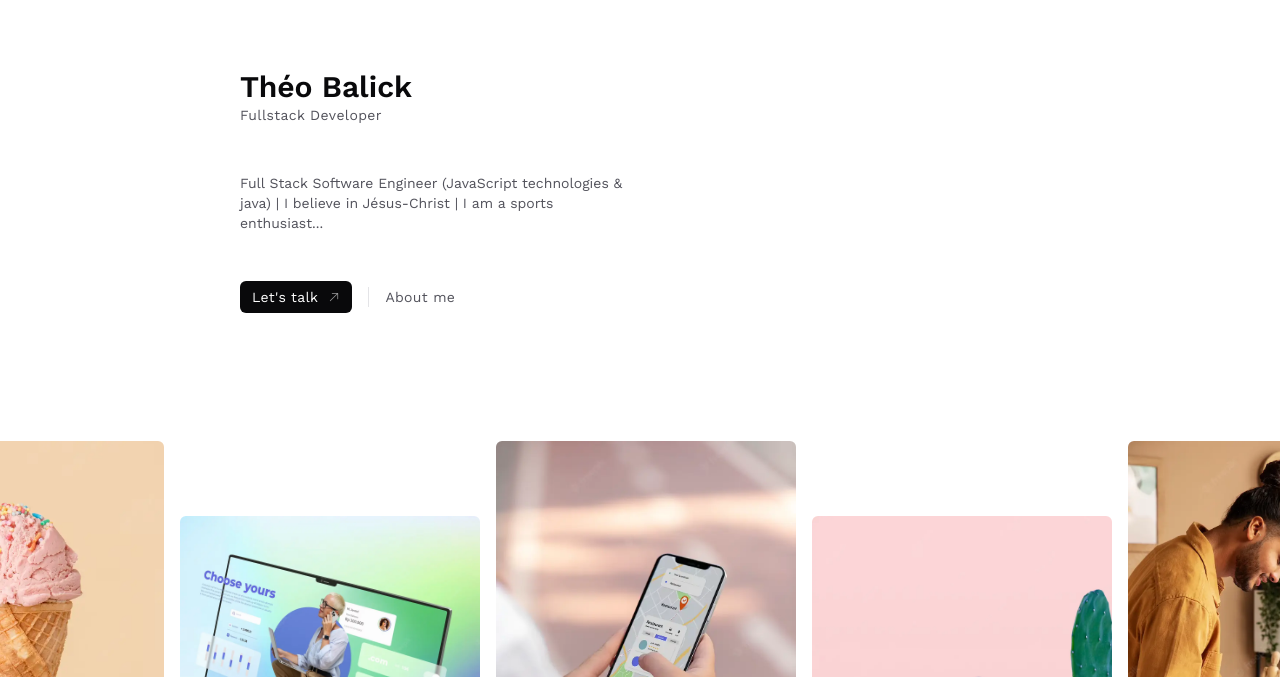
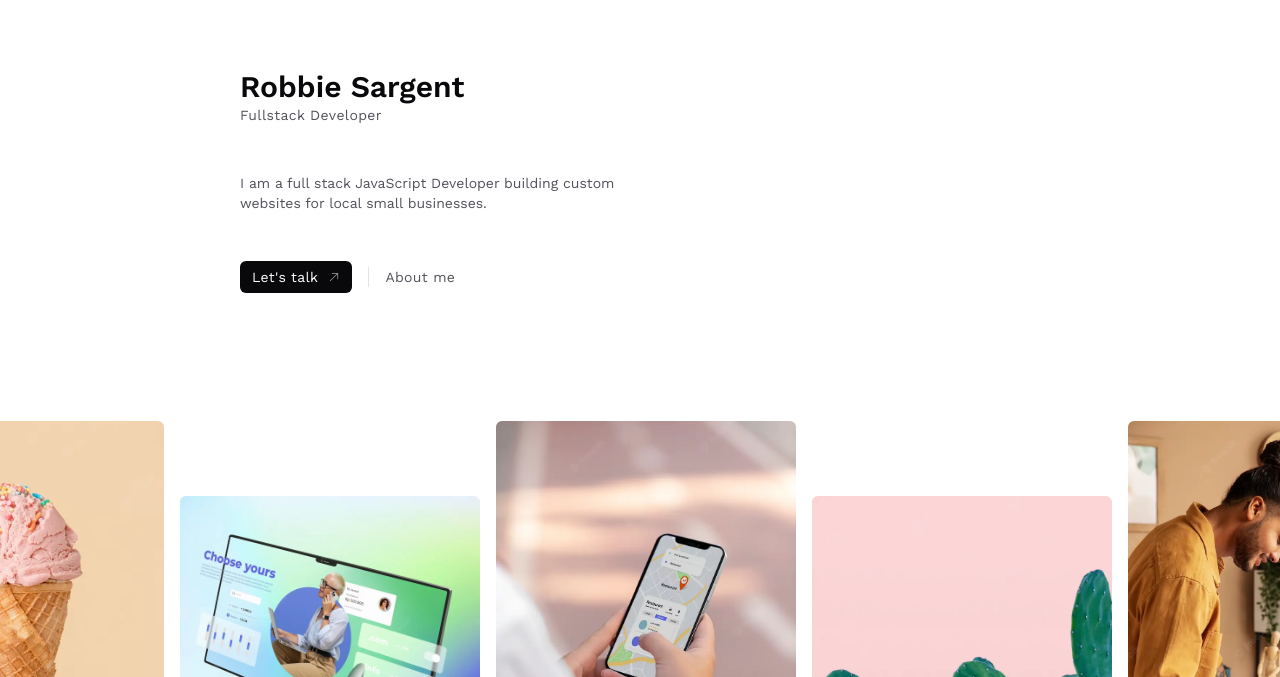
Before and after one commit to robert-sargent/robbieDoesCode, a website built with Vite: page index.html in a window 1280 px wide. Shown: the part 123-800 px from the top of the page. Built offline with nearby package versions, Linux system fonts and the light colour scheme.

Commit message:
fuck off

```diff
--- a/index.html
+++ b/index.html
@@ -4,7 +4,7 @@
         <meta charset="UTF-8" />
         <link rel="icon" type="image/svg+xml" href="/favicon.svg" />
         <meta name="viewport" content="width=device-width, initial-scale=1.0" />
-        <title>Théo Balick</title>
+        <title>Robbie Sargent</title>
         <meta name="description" content="Modern and easy to customize developer portfolio template built with tailwindcss" />
 
         <!-- Facebook Meta Tags -->
@@ -32,7 +32,7 @@
                 <div class="flex items-center justify-between">
                     <div class="flex items-center gap-4">
                         <a href="/">
-                            <span class="sr-only">Théo Balick</span>
+                            <span class="sr-only">Robbie Sargent</span>
                             <img class="h-14 w-14 rounded-full object-cover" src="/images/theo.webp" alt="theo balick" width="400" height="400" />
                         </a>
                         <nav>
@@ -63,10 +63,10 @@
                 <div class="mx-auto mb-16 max-w-4xl px-6 sm:pb-16 md:px-12">
                     <div class="flex h-full flex-col justify-between">
                         <div>
-                            <h1 class="mt-16 text-3xl font-semibold text-zinc-950 dark:text-white">Théo Balick</h1>
+                            <h1 class="mt-16 text-3xl font-semibold text-zinc-950 dark:text-white">Robbie Sargent</h1>
                             <p class="text-sm tracking-wide text-zinc-600 dark:text-zinc-400">Fullstack Developer</p>
 
-                            <p class="my-12 text-sm text-zinc-600 dark:text-zinc-200 sm:w-2/3 xl:w-1/2">Full Stack Software Engineer (JavaScript technologies & java) | I believe in Jésus-Christ | I am a sports enthusiast...</p>
+                            <p class="my-12 text-sm text-zinc-600 dark:text-zinc-200 sm:w-2/3 xl:w-1/2">I am a full stack JavaScript Developer building custom websites for local small businesses.</p>
                             <div class="flex items-center gap-4 divide-x divide-zinc-200 dark:divide-zinc-800">
                                 <a href="mailto:hello@tailus.io" class="group inline-flex h-8 items-center gap-2.5 rounded-md bg-zinc-950 px-3 transition-all duration-500 dark:bg-zinc-800 dark:hover:bg-zinc-700">
                                     <span class="text-sm tracking-wide text-white">Let's talk</span>
```
